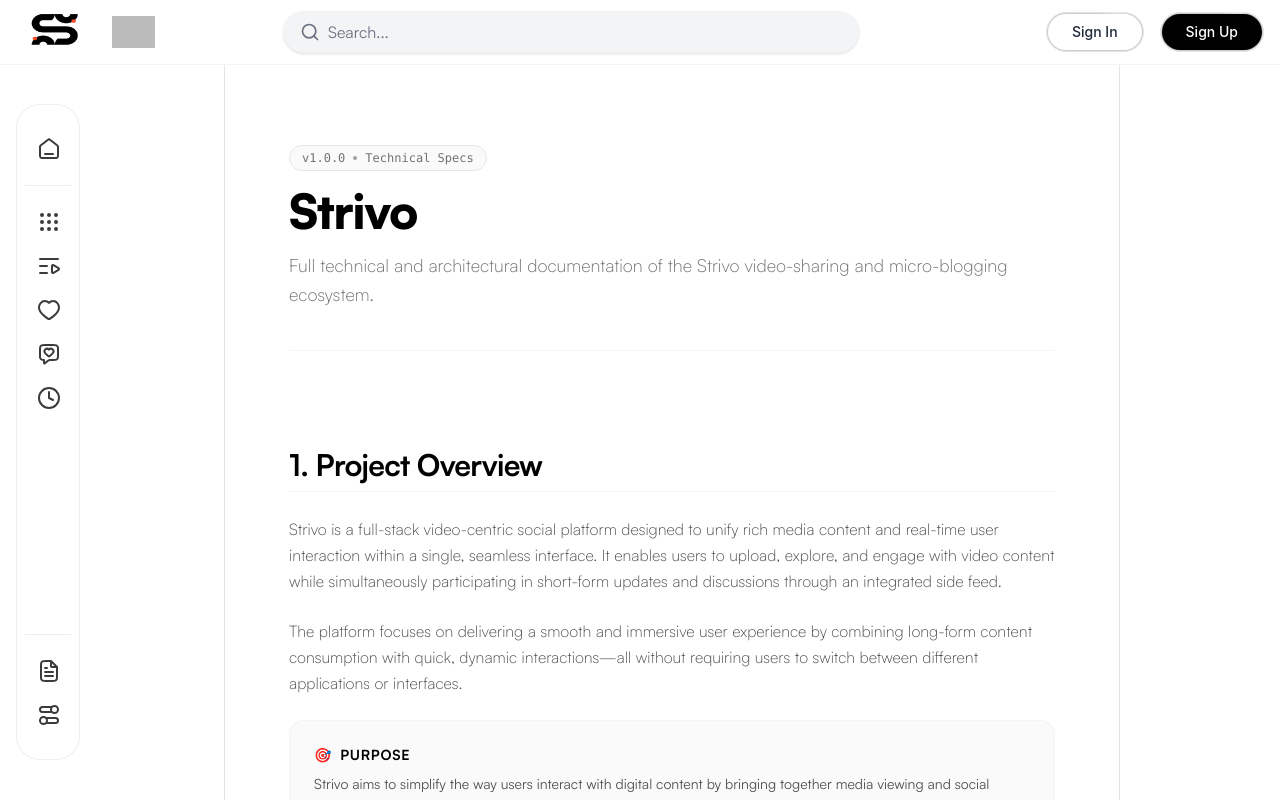
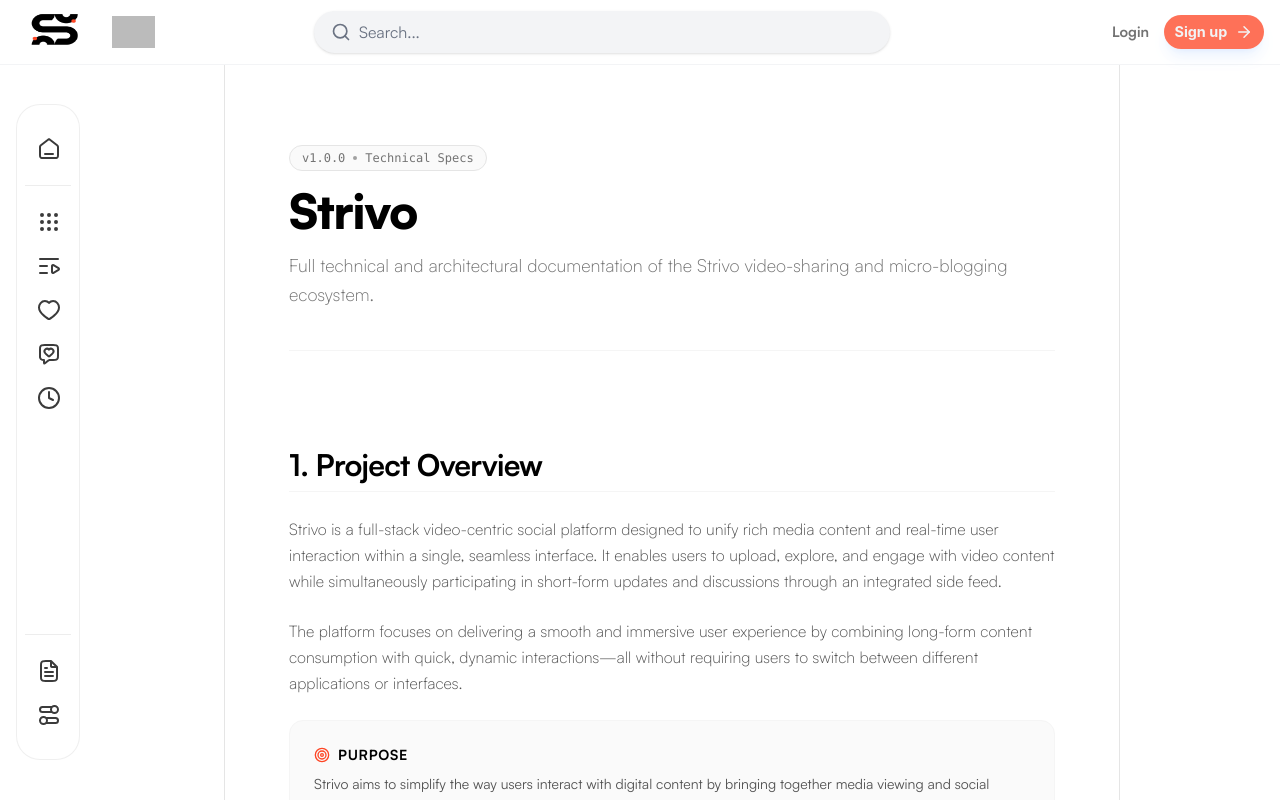
Before and after one commit to Samarthpagaria/Strivo, a React (Vite) app in the folder frontend/: page /docs in a window 1280 px wide. Built offline with nearby package versions, Linux system fonts and the light colour scheme; grey boxes are pictures that could not be loaded.

Commit message:
final : Documentation push

```diff
--- a/frontend/src/pages/Docs.Page.jsx
+++ b/frontend/src/pages/Docs.Page.jsx
@@ -1,6 +1,7 @@
 import React, { useState, useEffect } from "react";
 import { useOutletContext } from "react-router-dom";
 import { motion } from "framer-motion";
+import { Target, Sliders, Users, Rocket, Layout, Server, Database } from "lucide-react";
 import flowImg from "../assets/flow.png";
 import dbDiagramSvg from "../assets/dbDark.svg?raw";
 
@@ -319,7 +320,7 @@ function Docs() {
               {/* Purpose */}
               <div className="bg-neutral-50 dark:bg-neutral-950 border border-neutral-100 dark:border-neutral-900 p-6 rounded-xl">
                 <h3 className="text-sm font-bold uppercase tracking-wider text-black dark:text-white mb-2 flex items-center gap-2">
-                  <span>🎯</span> Purpose
+                  <Target size={16} className="text-[#fe4524]" /> Purpose
                 </h3>
                 <p className="text-neutral-600 dark:text-neutral-300 leading-relaxed text-sm">
                   Strivo aims to simplify the way users interact with digital content by bringing together media viewing and social engagement into one cohesive environment. It is built to support both content creators and viewers by offering tools for content management, discovery, and communication.
@@ -331,7 +332,7 @@ function Docs() {
                 {/* Core Functionalities */}
                 <div className="bg-neutral-50 dark:bg-neutral-950 border border-neutral-100 dark:border-neutral-900 p-6 rounded-xl space-y-4">
                   <h3 className="text-sm font-bold uppercase tracking-wider text-black dark:text-white flex items-center gap-2">
-                    <span>⚙️</span> Core Functionalities
+                    <Sliders size={16} className="text-neutral-500 dark:text-neutral-400" /> Core Functionalities
                   </h3>
                   <ul className="space-y-2 text-xs text-neutral-500 dark:text-neutral-400">
                     <li className="flex items-center gap-2">
@@ -360,7 +361,7 @@ function Docs() {
                 {/* Target Users */}
                 <div className="bg-neutral-50 dark:bg-neutral-950 border border-neutral-100 dark:border-neutral-900 p-6 rounded-xl space-y-4">
                   <h3 className="text-sm font-bold uppercase tracking-wider text-black dark:text-white flex items-center gap-2">
-                    <span>👥</span> Target Users
+                    <Users size={16} className="text-neutral-500 dark:text-neutral-400" /> Target Users
                   </h3>
                   <ul className="space-y-2 text-xs text-neutral-500 dark:text-neutral-400">
                     <li className="flex items-center gap-2">
@@ -382,7 +383,7 @@ function Docs() {
               {/* Value Proposition */}
               <div className="bg-neutral-50 dark:bg-neutral-950 border border-neutral-100 dark:border-neutral-900 p-6 rounded-xl">
                 <h3 className="text-sm font-bold uppercase tracking-wider text-black dark:text-white mb-2 flex items-center gap-2">
-                  <span>🚀</span> Value Proposition
+                  <Rocket size={16} className="text-[#fe4524]" /> Value Proposition
                 </h3>
                 <p className="text-neutral-600 dark:text-neutral-300 leading-relaxed text-sm">
                   Strivo eliminates the need to juggle multiple platforms by combining content consumption and communication into a single-page experience. This results in better user engagement, improved accessibility, and a more connected digital ecosystem.
@@ -401,7 +402,7 @@ function Docs() {
               {/* Frontend Architecture */}
               <div className="space-y-4">
                 <h3 className="text-lg font-bold text-black dark:text-white flex items-center gap-2">
-                  <span>💻</span> Frontend Architecture
+                  <Layout size={18} className="text-[#fe4524]" /> Frontend Architecture
                 </h3>
                 <div className="border border-neutral-200 dark:border-neutral-800 rounded-xl p-6 bg-neutral-50 dark:bg-neutral-950 space-y-4">
                   <div className="space-y-1">
@@ -438,7 +439,7 @@ function Docs() {
               {/* Backend Architecture */}
               <div className="space-y-4">
                 <h3 className="text-lg font-bold text-black dark:text-white flex items-center gap-2">
-                  <span>🔌</span> Backend Architecture
+                  <Server size={18} className="text-[#fe4524]" /> Backend Architecture
                 </h3>
                 <div className="border border-neutral-200 dark:border-neutral-800 rounded-xl p-6 bg-neutral-50 dark:bg-neutral-950 space-y-4">
                   <div className="space-y-1">
@@ -484,7 +485,7 @@ function Docs() {
             {/* Database & Infrastructure */}
             <div className="space-y-4">
               <h3 className="text-lg font-bold text-black dark:text-white flex items-center gap-2">
-                <span>🗄️</span> Database & Infrastructure
+                <Database size={18} className="text-[#fe4524]" /> Database & Infrastructure
               </h3>
               <div className="border border-neutral-200 dark:border-neutral-800 rounded-xl p-6 bg-neutral-50 dark:bg-neutral-950 grid sm:grid-cols-2 md:grid-cols-3 gap-6">
                 <div className="space-y-1">
--- a/frontend/src/pages/LandingPage.jsx
+++ b/frontend/src/pages/LandingPage.jsx
@@ -19,6 +19,7 @@ import {
   Code,
   Twitter,
   Linkedin,
+  BookOpen,
 } from "lucide-react";
 import {
   motion,
@@ -582,6 +583,13 @@ const LandingPage = () => {
           >
             <Github size={22} />
           </a>
+          <button
+            onClick={() => navigate("/docs")}
+            className="text-neutral-500 dark:text-neutral-400 hover:text-neutral-900 dark:hover:text-white transition-colors p-2 flex items-center justify-center rounded-full"
+            title="Documentation"
+          >
+            <BookOpen size={22} />
+          </button>
           <AnimatedThemeToggler className="text-neutral-500 dark:text-neutral-400 hover:text-neutral-900 dark:hover:text-white transition-colors p-2 flex items-center justify-center rounded-full" />
         </div>
 
--- a/frontend/src/project_components/Header.jsx
+++ b/frontend/src/project_components/Header.jsx
@@ -1,7 +1,7 @@
 import React from "react";
 import logo from "../assets/strivo_black_logo.png";
 import logo2 from "../assets/strivo_white_logo.png";
-import { Search, Plus } from "lucide-react";
+import { Search, Plus, ArrowRight } from "lucide-react";
 import { useNavigate } from "react-router-dom";
 import { motion, AnimatePresence } from "framer-motion";
 import { HoverBorderGradient } from "../components/ui/hover-border-gradient";
@@ -147,22 +147,24 @@ const Header = () => {
                 <UserProfile user={user} onLogout={handleLogout} />
               </div>
             ) : (
-              <>
-                <HoverBorderGradient
-                  containerClassName="rounded-full"
-                  className="px-6 py-2 bg-white dark:bg-black text-sm font-medium text-gray-800 dark:text-gray-200 hover:bg-gray-50 dark:hover:bg-white/5 cursor-pointer"
+              <div className="flex items-center gap-[0.675rem]">
+                <button
                   onClick={() => navigate("/login")}
+                  className="text-[0.9rem] font-bold text-neutral-500 dark:text-neutral-400 hover:text-neutral-900 dark:hover:text-white font-satoshi px-1 transition-colors bg-transparent border-none outline-none cursor-pointer"
                 >
-                  Sign In
-                </HoverBorderGradient>
-                <HoverBorderGradient
-                  containerClassName="rounded-full"
-                  className="px-6 py-2 bg-black dark:bg-white text-sm font-medium text-white dark:text-black hover:bg-gray-800 dark:hover:bg-gray-200 cursor-pointer"
+                  Login
+                </button>
+                <button
                   onClick={() => navigate("/register")}
+                  className="group/signup bg-[#fe4524c2] border border-transparent text-[#f2f3f4] text-[0.9rem] font-bold px-[0.6075rem] py-[0.30375rem] rounded-full hover:bg-[#fe4524] transition-all active:scale-95 shadow-lg shadow-blue-500/10 flex items-center gap-2 cursor-pointer"
                 >
-                  Sign Up
-                </HoverBorderGradient>
-              </>
+                  Sign up
+                  <ArrowRight
+                    size={18}
+                    className="group-hover/signup:translate-x-1 transition-transform duration-300"
+                  />
+                </button>
+              </div>
             )}
           </div>
         </div>
```
